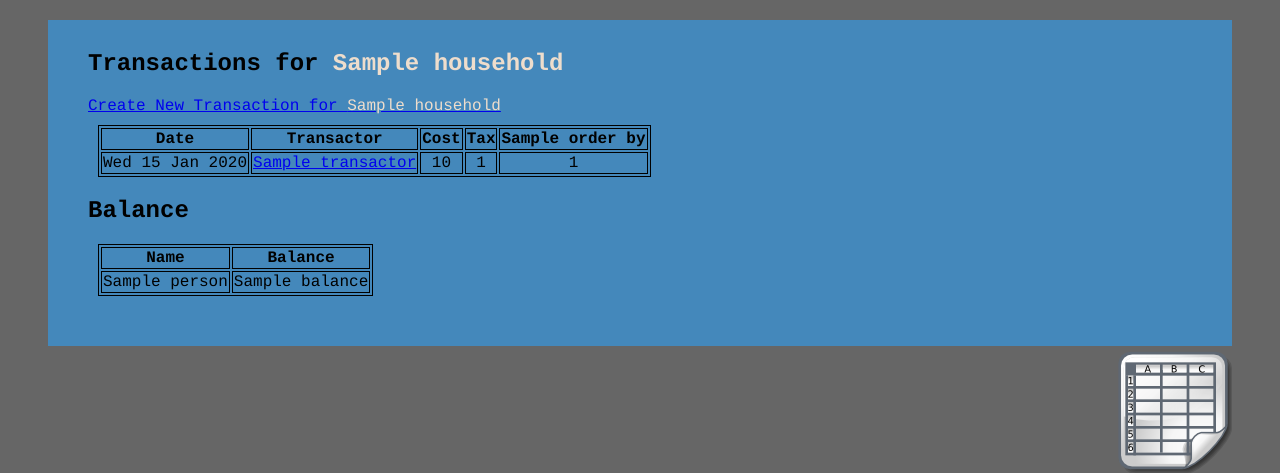
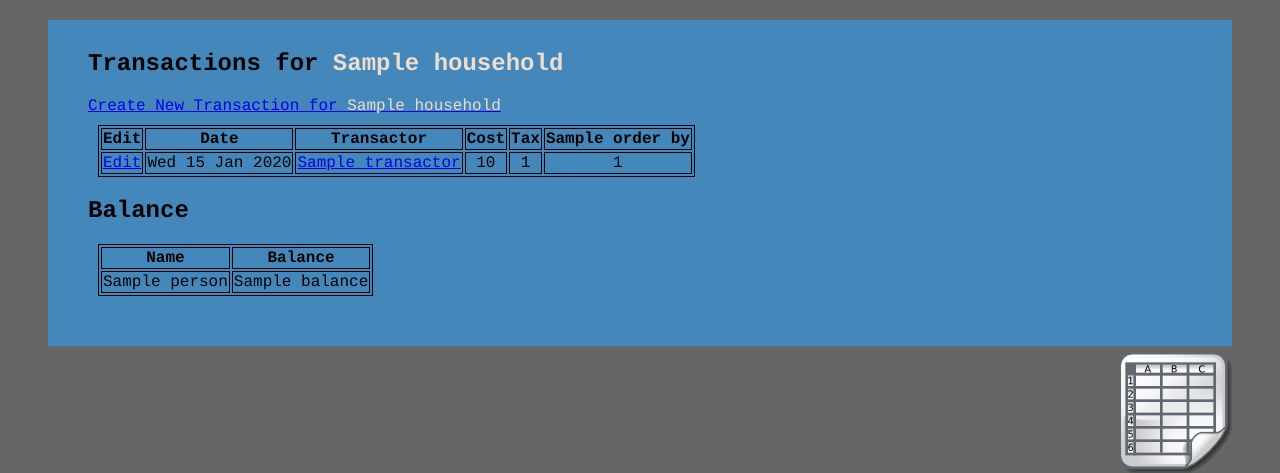
Before and after one commit to cstoafer/Expenses, a Django app: template templates/expenses/household_transactions.html in a window 1280 px wide. Shown: the part 176-649 px from the top of the page. Run offline with Django 3.2, Linux system fonts and the light colour scheme; the template is opened without the code that fills it: most values are stand-ins (such as "Sample title", 1, 10 or a date in 2020).

Commit message:
minor fixes

```diff
--- a/expenses/urls.py
+++ b/expenses/urls.py
@@ -1,7 +1,7 @@
 from django.conf.urls.defaults import patterns, url
 from django.contrib import admin
 from django.views.generic.detail import DetailView
-from django.views.generic.edit import CreateView
+from django.views.generic.edit import CreateView, UpdateView
 from expenses.models import Person, Household, Transaction
 from expenses.utils import user_in_household, user_is_person
 from expenses.views import HouseholdTransactionsView
@@ -15,5 +15,6 @@ urlpatterns = patterns('',
                        url(r'^household/(?P<pk>\d+)$',user_in_household(DetailView.as_view(model=Household, context_object_name='household')), name='household'),
                        url(r'^household/create/$',CreateView.as_view(model=Household,success_url="/" ), name='household_create'),
                        url(r'^transaction/create/$',CreateView.as_view(model=Transaction, success_url="/"),name='transaction_create'),
+                       url(r'^transaction/(?P<pk>\d+)/edit/$',UpdateView.as_view(model=Transaction, success_url="/"),name='transaction_edit'),
                        url(r'^household/(?P<pk>\d+)/transactions/$', HouseholdTransactionsView.as_view(), name='household_transactions'),
 )
--- a/expenses/views.py
+++ b/expenses/views.py
@@ -20,8 +20,6 @@ class HouseholdTransactionsView(ListView):
         context = super(HouseholdTransactionsView, self).get_context_data(**kwargs)
         household = get_object_or_404(Household, pk = self.kwargs['pk'])
         context['household'] = household
-        #context['persons_ordered'] = (person for person in household.persons.order_by('id'))
-        #context['mults_ordered'] = (transaction.multiplier_set.order_by('person') for transaction in context['transactions'])
         return context
 
     @method_decorator(user_in_household)
--- a/templates/expenses/household_transactions.html
+++ b/templates/expenses/household_transactions.html
@@ -7,6 +7,9 @@
     {% render_transaction_create household %}
     <table class="transaction_table">
     <tr>
+    <th>
+        Edit
+    </th>
         <th>
             Date
         </th>
@@ -27,6 +30,11 @@
     </tr>
     {% for transaction in transactions %}
         <tr>
+        <td>
+            <a href="{% url transaction_edit transaction.id %}">
+                Edit
+            </a>
+        </td>
             <td>
                 {{ transaction.creation_date|date:"D d M Y" }}
             </td>
--- a/templates/expenses/transaction_form.html
+++ b/templates/expenses/transaction_form.html
@@ -3,6 +3,6 @@
 <form method="POST" action="">
 {% csrf_token %}
 {{ form.as_p }}
-<input type="submit" value="Create New Transaction">
+<input type="submit" value="Submit Transaction">
 </form>
 {% endblock content %}
```
Also changed, not shown: expenses/models.py (+6 -1 lines), Expenses.db.
